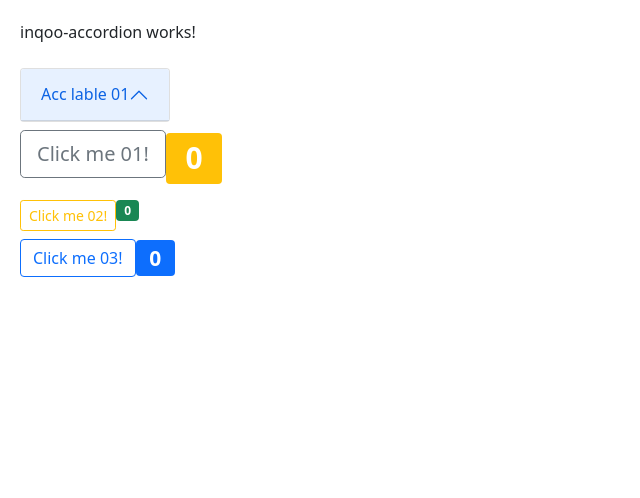
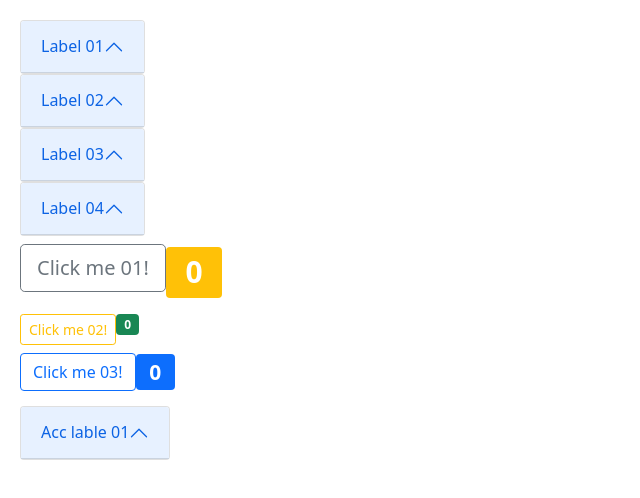
Before and after one commit to tomek1703/inqoo_angular_basics, an Angular app in the folder inqoo_angular/: page / in a window 1280 px wide. Shown: the top 498 px of the page, without its empty margins (0-640 px from the left). Built offline with nearby package versions, Linux system fonts and the light colour scheme.

Commit message:
implement basic inqoo-accordion.component

```diff
--- a/inqoo_angular/src/app/app.component.html
+++ b/inqoo_angular/src/app/app.component.html
@@ -1,13 +1,7 @@
 <div class="inqoo-container">
 
   <div class="inqoo-container--row">
-    <app-inqoo-accordion></app-inqoo-accordion>
-  </div>
-
-  <div class="inqoo-container--row">
-    <app-inqoo-accordion-item [label]="'Acc lable 01'">
-      Acc Content <strong> 01 ... </strong>
-    </app-inqoo-accordion-item>
+    <app-inqoo-accordion [items]="accordionItems"></app-inqoo-accordion>
   </div>
 
   <div class="inqoo-container--row">
@@ -30,4 +24,11 @@
     </app-inqoo-button>
     <app-inqoo-badge [counter]="defaultButtonCounter"></app-inqoo-badge>
   </div>
+
+  <div class="inqoo-container--row">
+    <app-inqoo-accordion-item [label]="'Acc lable 01'">
+      Acc Content <strong> 01 ... </strong>
+    </app-inqoo-accordion-item>
+  </div>
+
 </div>
--- a/inqoo_angular/src/app/app.component.ts
+++ b/inqoo_angular/src/app/app.component.ts
@@ -1,5 +1,6 @@
-import { Component } from '@angular/core';
+import {Component} from '@angular/core';
 import {InqooButtonClickEvent} from "./shared/models/inqoo-button-click-event";
+import {InqooAccorrionItem} from "./shared/models/inqoo-accorrion-item";
 
 @Component({
   selector: 'app-root',
@@ -9,6 +10,13 @@ import {InqooButtonClickEvent} from "./shared/models/inqoo-button-click-event";
 export class AppComponent {
   title = 'inqoo_angular';
 
+  accordionItems: InqooAccorrionItem[] = [
+    {label: 'Label 01', content: 'Content 01'},
+    {label: 'Label 02', content: 'Content 02'},
+    {label: 'Label 03', content: 'Content 03'},
+    {label: 'Label 04', content: 'Content 04'}
+  ];
+
   largeSecButtonCounter: number = 0;
   defaultButtonCounter: number = 0;
   smallWarningButtonCounter: number = 0;
--- a/inqoo_angular/src/app/shared/components/inqoo-accordion/inqoo-accordion.component.html
+++ b/inqoo_angular/src/app/shared/components/inqoo-accordion/inqoo-accordion.component.html
@@ -1 +1,3 @@
-<p>inqoo-accordion works!</p>
+<app-inqoo-accordion-item *ngFor="let item of items" [label]="item.label">
+  {{ item.content }}
+</app-inqoo-accordion-item>
--- a/inqoo_angular/src/app/shared/components/inqoo-accordion/inqoo-accordion.component.ts
+++ b/inqoo_angular/src/app/shared/components/inqoo-accordion/inqoo-accordion.component.ts
@@ -1,15 +1,13 @@
-import { Component, OnInit } from '@angular/core';
+import {Component, Input} from '@angular/core';
+import {InqooAccorrionItem} from "../../models/inqoo-accorrion-item";
 
 @Component({
   selector: 'app-inqoo-accordion',
   templateUrl: './inqoo-accordion.component.html',
   styleUrls: ['./inqoo-accordion.component.scss']
 })
-export class InqooAccordionComponent implements OnInit {
+export class InqooAccordionComponent {
 
-  constructor() { }
-
-  ngOnInit(): void {
-  }
+  @Input() items: InqooAccorrionItem[] = [];
 
 }
--- /dev/null
+++ b/inqoo_angular/src/app/shared/models/inqoo-accorrion-item.ts
@@ -0,0 +1,4 @@
+export interface InqooAccorrionItem{
+  label: string;
+  content: string;
+}
```
